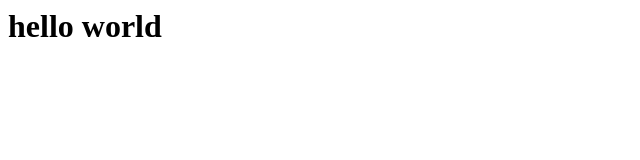
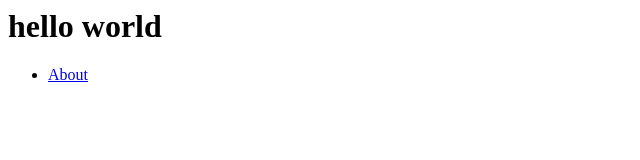
Before and after one commit to WittayaSi/git-tutorial, a plain HTML site: page index.html in a window 1280 px wide. Shown: the full height of the page, 0-640 px from the left. Drawn offline with Linux system fonts and the light colour scheme.

Commit message:
add about page link

```diff
--- a/index.html
+++ b/index.html
@@ -6,5 +6,8 @@
   </head>
   <body>
     <h1>hello world</h1>
+    <ul>
+      <li><a href="about.html">About</a></li>
+    </ul>
   </body>
 </html>
```
